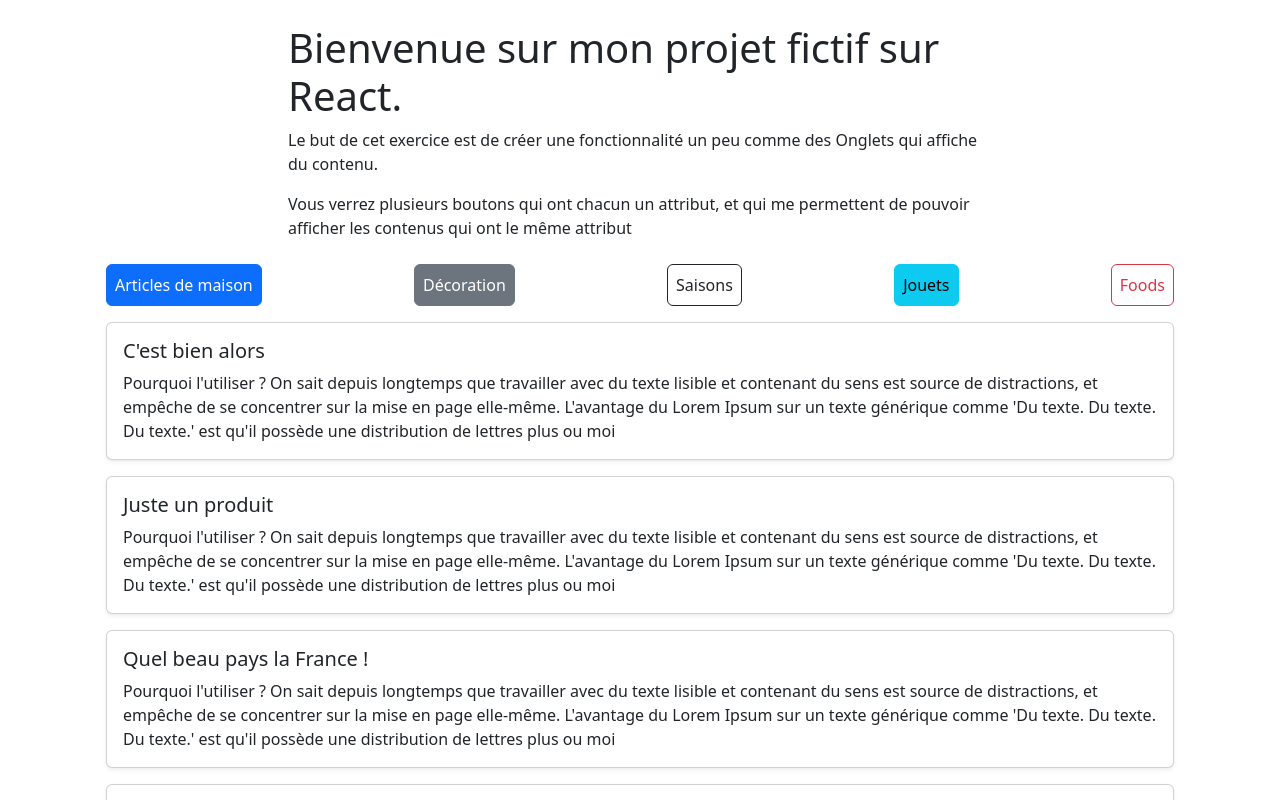
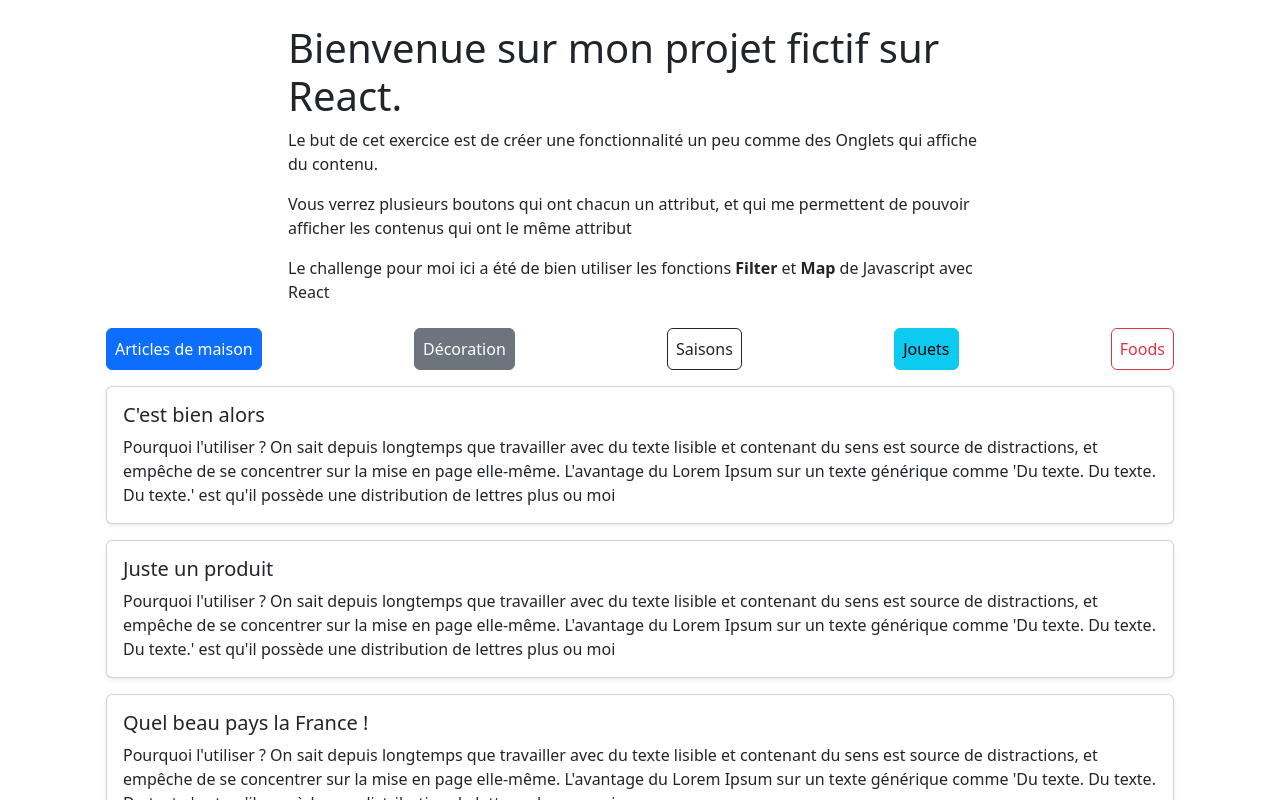
Before and after one commit to Esdro/ExoTabApp, a React (Vite) app: page / in a window 1280 px wide. Shown: the top 800 px of the page. Built offline with nearby package versions, Linux system fonts and the light colour scheme.

Commit message:
Détails Challenge

```diff
--- a/src/App.jsx
+++ b/src/App.jsx
@@ -190,6 +190,7 @@ function App() {
                        <h1> Bienvenue sur mon projet fictif sur React.  </h1>
                        <p>  Le but de cet exercice est de créer une fonctionnalité un peu comme des Onglets qui affiche du contenu.    </p>
                        <p> Vous verrez plusieurs boutons qui ont chacun un attribut, et qui me permettent de pouvoir afficher les contenus qui ont le même attribut   </p>
+                       <p> Le challenge pour moi ici a été de bien utiliser les fonctions <strong> Filter</strong> et <strong>Map</strong> de Javascript avec React   </p>
                    </div>
                    <div className=" projet_title  col-12">
                        <div className={'tab_buttons hstack justify-content-between'}>
```
